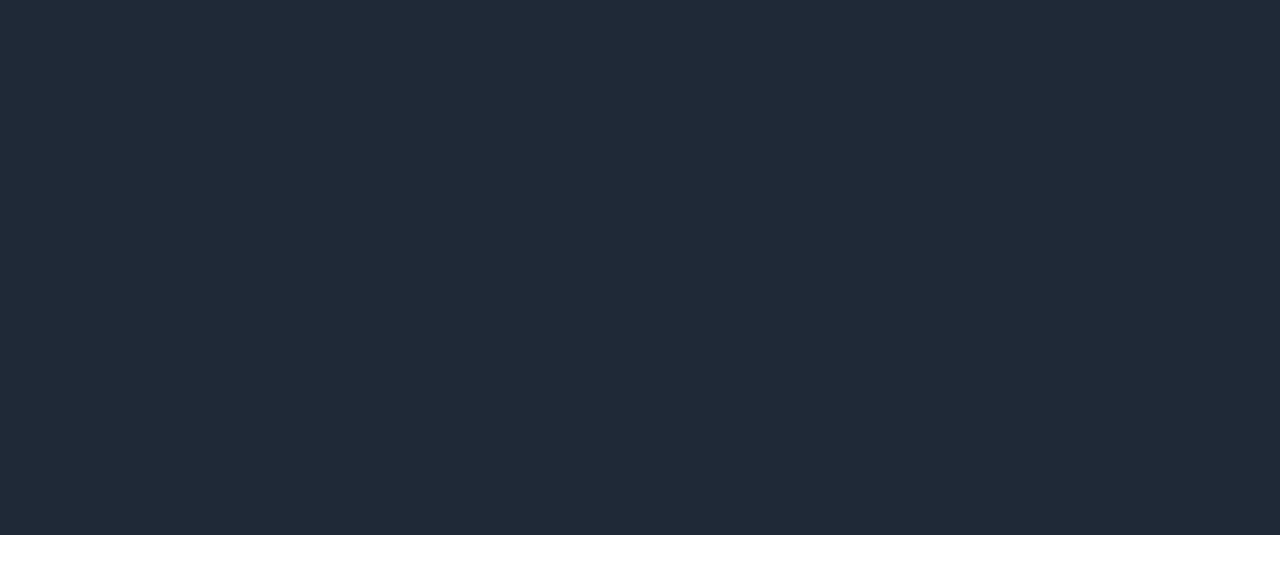
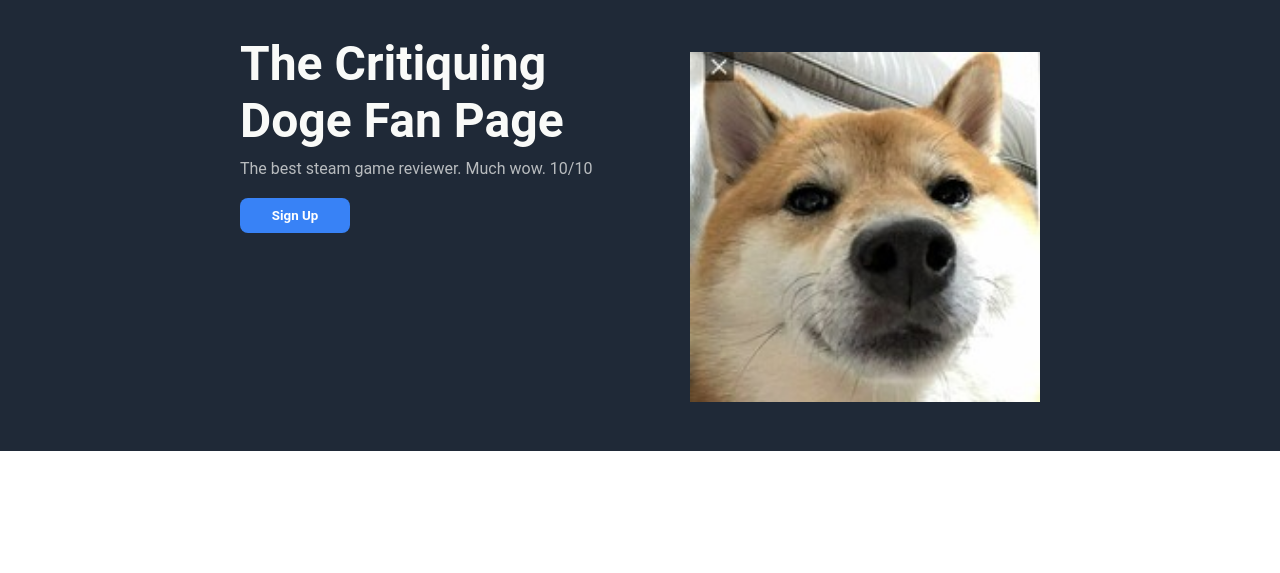
Before and after one commit to kumagae/Project-Critiquing_Doge_Landing_Page, a plain HTML site: page index.html in a window 1280 px wide. Shown: the part 153-726 px from the top of the page. Drawn offline with Linux system fonts and the light colour scheme.

Commit message:
added the main description part below menu.

```diff
--- a/index.html
+++ b/index.html
@@ -5,8 +5,6 @@
         <link href="styles.css" rel="stylesheet" type="text/css" media="all"/>
         <title>the Critiquing Doge - Official Fan Page</title>
     </head>
-
-
     <body>
         <div class='menu-container'>
             <div class="header-logo">
@@ -19,16 +17,19 @@
                 <a class='menu-text' href="mailto:thecritiquingdoge@gmail.com">Contact</a>
             </div>
         </div>
-    </body>
-
-    <body>
         <div class="intro-part">
+            <div class="intro-leftColumn">
+                <h1>The Critiquing Doge Fan Page</h1>
+                <p>
+                    The best steam game reviewer. Much wow. 10/10
+                </p>
+                <button type="button">Sign Up</button>
+            </div>
+            <div class="intro-rightColumn">
+                <img src="images/critiquingDoge_icon.png" alt="shiba">
+            </div>
+        </div>
 
 
-        </div>
-
     </body>
-
-
-
 </html>
--- a/styles.css
+++ b/styles.css
@@ -64,5 +64,55 @@
   background-color: #1F2937;
   align-items: center;
   justify-content: center;
-  padding: 264px;
+  padding: 45px;
 }
+
+.intro-leftColumn {
+  flex-basis: 400px;
+  display: flex;
+  top: 200px;
+  flex-direction: column;
+  text-align: left;
+  justify-content: space-between;
+  margin-right: 50px;
+}
+
+h1 {
+  font-size: 48px;
+  position: relative;
+  font-weight: bold;
+  color: #F9FAF8;
+  margin: 0;
+  top: -110px;
+  font-family: 'Roboto', arial;
+
+}
+
+.intro-leftColumn p {
+  font-family: 'Roboto', arial;
+  position: relative;
+  top: -100px;
+  opacity: 0.7;
+}
+
+.intro-part button {
+  display: block;
+  text-align: center;
+  position: relative;
+  width: 110px;
+  border: none;
+  background: #3882f6;
+  padding: 10px;
+  border-radius: 8px;
+  top: -80px;
+  color: #fff;
+  font-family: 'Roboto', arial;
+  text-decoration: none;
+  font-weight: bold;
+}
+
+.intro-rightColumn img {
+  width: 350px;
+  height: 350px;
+
+}
```
Also changed, not shown: images/critiquingDoge_icon.png (added).
